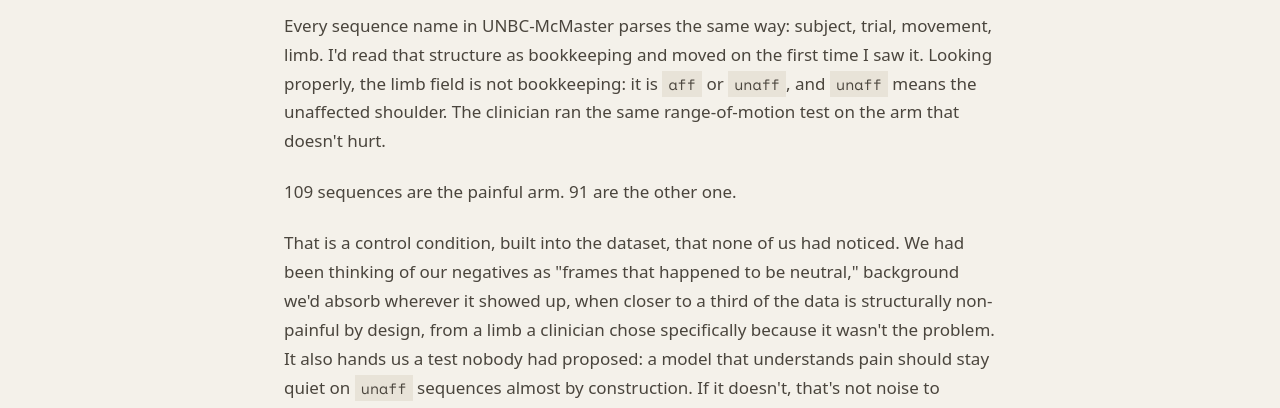
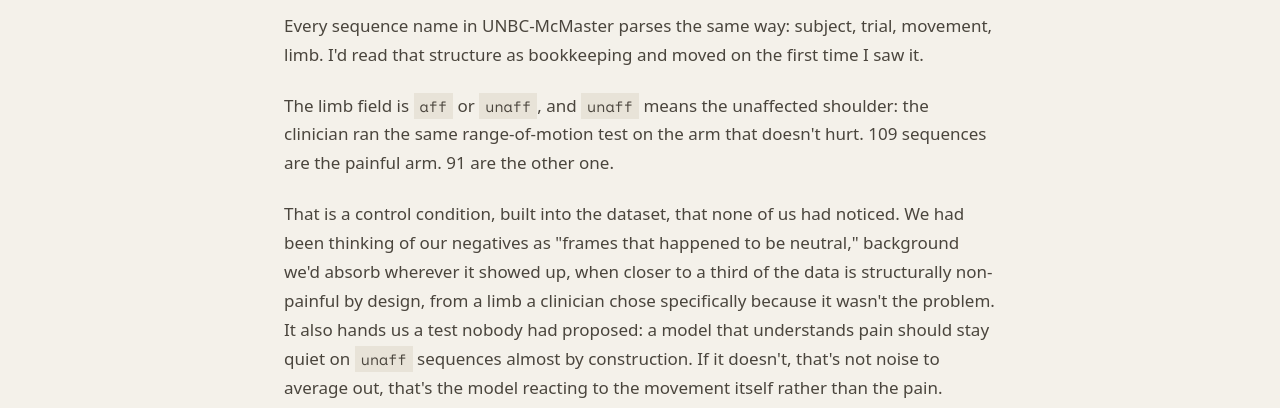
Before and after one commit to nayc-599/pulse_portfolio, an Eleventy site: page journal/posts/shape-of-pain.md in a window 1280 px wide. Shown: the part 671-1079 px from the top of the page. Built offline with nearby package versions, Linux system fonts and the light colour scheme; Eleventy itself is replaced by a stand-in of ours; files that its build step writes are made by us from their sources; a web font is replaced by a local one.

Commit message:
Update journal

```diff
--- a/journal/posts/shape-of-pain.md
+++ b/journal/posts/shape-of-pain.md
@@ -22,9 +22,9 @@
 
 ## The thing hiding in the filenames
 
-Every sequence name in UNBC-McMaster parses the same way: subject, trial, movement, limb. I'd read that structure as bookkeeping and moved on the first time I saw it. Looking properly, the limb field is not bookkeeping: it is `aff` or `unaff`, and `unaff` means the unaffected shoulder. The clinician ran the same range-of-motion test on the arm that doesn't hurt.
+Every sequence name in UNBC-McMaster parses the same way: subject, trial, movement, limb. I'd read that structure as bookkeeping and moved on the first time I saw it.
 
-109 sequences are the painful arm. 91 are the other one.
+The limb field is `aff` or `unaff`, and `unaff` means the unaffected shoulder: the clinician ran the same range-of-motion test on the arm that doesn't hurt. 109 sequences are the painful arm. 91 are the other one.
 
 That is a control condition, built into the dataset, that none of us had noticed. We had been thinking of our negatives as "frames that happened to be neutral," background we'd absorb wherever it showed up, when closer to a third of the data is structurally non-painful by design, from a limb a clinician chose specifically because it wasn't the problem. It also hands us a test nobody had proposed: a model that understands pain should stay quiet on `unaff` sequences almost by construction. If it doesn't, that's not noise to average out, that's the model reacting to the movement itself rather than the pain.
 
```
